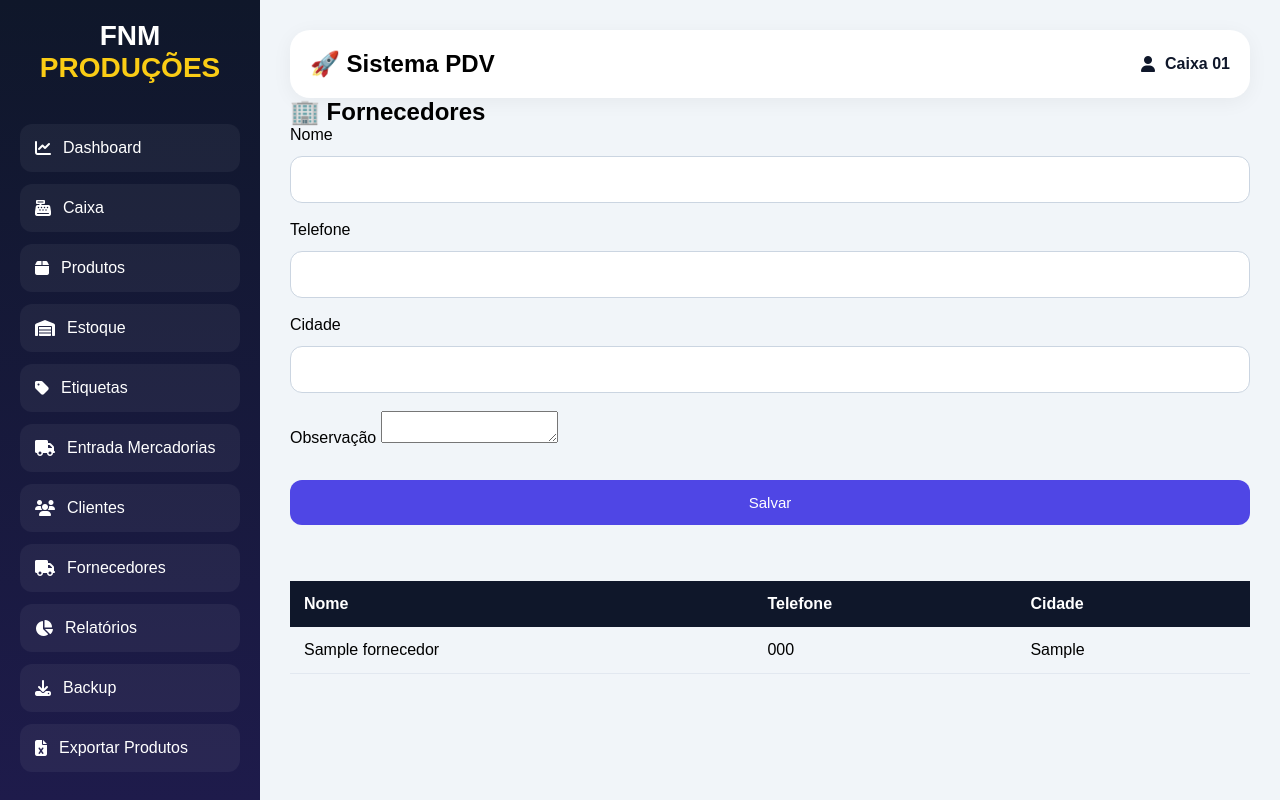
After one commit to wsantana71/fnm-pdv, a Flask app: page /fornecedores in a window 1280 px wide. The commit adds this page. Run offline with Flask 3, Linux system fonts and the light colour scheme; tables that the repository leaves empty hold one stand-in row (values such as "Sample post").

Commit message:
integrando fornecedor entrada mercadorias

```diff
--- a/app.py
+++ b/app.py
@@ -94,6 +94,10 @@ class MovimentacaoEstoque(db.Model):
         db.Integer,
         db.ForeignKey("produto.id")
     )
+    fornecedor_id = db.Column(
+    db.Integer,
+    db.ForeignKey("fornecedor.id")
+    )
 
     tipo = db.Column(
         db.String(20)
@@ -111,7 +115,28 @@ class MovimentacaoEstoque(db.Model):
         db.DateTime,
         default=datetime.now
     )
+class Fornecedor(db.Model):
 
+    id = db.Column(
+        db.Integer,
+        primary_key=True
+    )
+
+    nome = db.Column(
+        db.String(200)
+    )
+
+    telefone = db.Column(
+        db.String(50)
+    )
+
+    cidade = db.Column(
+        db.String(100)
+    )
+
+    observacao = db.Column(
+        db.String(300)
+    )
 # ================= LOGIN =================
 
 @app.route(
@@ -195,6 +220,10 @@ def entrada_mercadorias():
             "codigo"
         )
 
+        fornecedor_id = request.form.get(
+            "fornecedor_id"
+        )
+
         quantidade = int(
             request.form.get(
                 "quantidade"
@@ -216,6 +245,8 @@ def entrada_mercadorias():
             movimentacao = MovimentacaoEstoque(
 
                 produto_id=produto.id,
+
+                fornecedor_id=fornecedor_id,
 
                 tipo="ENTRADA",
 
@@ -245,39 +276,72 @@ def entrada_mercadorias():
             "/entrada_mercadorias"
         )
 
+    fornecedores = Fornecedor.query.order_by(
+        Fornecedor.nome
+    ).all()
+
     return render_template(
-        "entrada_mercadorias.html"
+
+        "entrada_mercadorias.html",
+
+        fornecedores=fornecedores
+
     )
+# ================= FORNECEDORES =================
 
+@app.route(
+    "/fornecedores",
+    methods=["GET", "POST"]
+)
+def fornecedores():
 
-@app.route("/buscar_produto_entrada")
-def buscar_produto_entrada():
+    if request.method == "POST":
 
-    codigo = request.args.get(
-        "codigo"
+        fornecedor = Fornecedor(
+
+            nome=request.form.get(
+                "nome"
+            ),
+
+            telefone=request.form.get(
+                "telefone"
+            ),
+
+            cidade=request.form.get(
+                "cidade"
+            ),
+
+            observacao=request.form.get(
+                "observacao"
+            )
+
+        )
+
+        db.session.add(
+            fornecedor
+        )
+
+        db.session.commit()
+
+        flash(
+            "Fornecedor cadastrado!"
+        )
+
+        return redirect(
+            "/fornecedores"
+        )
+
+    fornecedores = Fornecedor.query.order_by(
+        Fornecedor.nome
+    ).all()
+
+    return render_template(
+
+        "fornecedores.html",
+
+        fornecedores=fornecedores
+
     )
-
-    produto = Produto.query.filter_by(
-        codigo=codigo
-    ).first()
-
-    if produto:
-
-        return jsonify({
-
-            "encontrado": True,
-
-            "nome": produto.nome,
-
-            "estoque": produto.estoque
-
-        })
-
-    return jsonify({
-
-        "encontrado": False
-
-    })
 # ================= CLIENTES =================
 
 class Cliente(db.Model):
--- a/templates/base.html
+++ b/templates/base.html
@@ -519,7 +519,15 @@
     </span>
 
 </a>
+<a href="/fornecedores">
 
+    <i class="fa-solid fa-truck"></i>
+
+    <span>
+        Fornecedores
+    </span>
+
+</a>
 <a href="/relatorios">
 
     <i class="fa-solid fa-chart-pie"></i>
--- /dev/null
+++ b/templates/fornecedores.html
@@ -0,0 +1,94 @@
+{% extends "base.html" %}
+
+{% block content %}
+
+<h2>
+    🏢 Fornecedores
+</h2>
+
+<form method="POST">
+
+    <label>
+        Nome
+    </label>
+
+    <input
+        type="text"
+        name="nome"
+        required
+    >
+
+    <br><br>
+
+    <label>
+        Telefone
+    </label>
+
+    <input
+        type="text"
+        name="telefone"
+    >
+
+    <br><br>
+
+    <label>
+        Cidade
+    </label>
+
+    <input
+        type="text"
+        name="cidade"
+    >
+
+    <br><br>
+
+    <label>
+        Observação
+    </label>
+
+    <textarea
+        name="observacao"
+    ></textarea>
+
+    <br><br>
+
+    <button
+        type="submit"
+        class="azul"
+    >
+        Salvar
+    </button>
+
+</form>
+
+<br><br>
+
+<table>
+
+    <tr>
+
+        <th>Nome</th>
+
+        <th>Telefone</th>
+
+        <th>Cidade</th>
+
+    </tr>
+
+    {% for fornecedor in fornecedores %}
+
+    <tr>
+
+        <td>{{ fornecedor.nome }}</td>
+
+        <td>{{ fornecedor.telefone }}</td>
+
+        <td>{{ fornecedor.cidade }}</td>
+
+    </tr>
+
+    {% endfor %}
+
+</table>
+
+{% endblock %}
```
Also changed, not shown: templates/entrada_mercadorias.html (+23 -0 lines).
